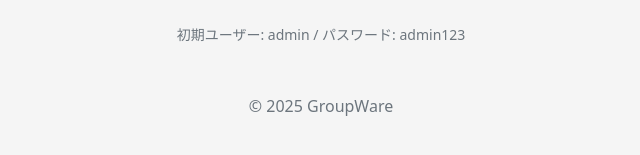
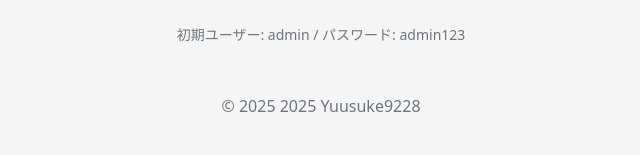
Before and after one commit to Yuusuke9228/groupware, a PHP site: page /groupware/login in a window 1280 px wide. Shown: the part 531-686 px from the top of the page, without its empty margins (319-959 px from the left). Run offline with PHP 8.4, Linux system fonts and the light colour scheme; some libraries are stand-ins or nearby versions.

Commit message:
Update login.php

```diff
--- a/views/auth/login.php
+++ b/views/auth/login.php
@@ -105,7 +105,7 @@
                 <small>初期ユーザー: admin / パスワード: admin123</small>
             </p>
 
-            <p class="mt-5 mb-3 text-muted">&copy; <?php echo date('Y'); ?> GroupWare</p>
+            <p class="mt-5 mb-3 text-muted">&copy; <?php echo date('Y'); ?> 2025 Yuusuke9228</p>
         </form>
     </main>
 
```
